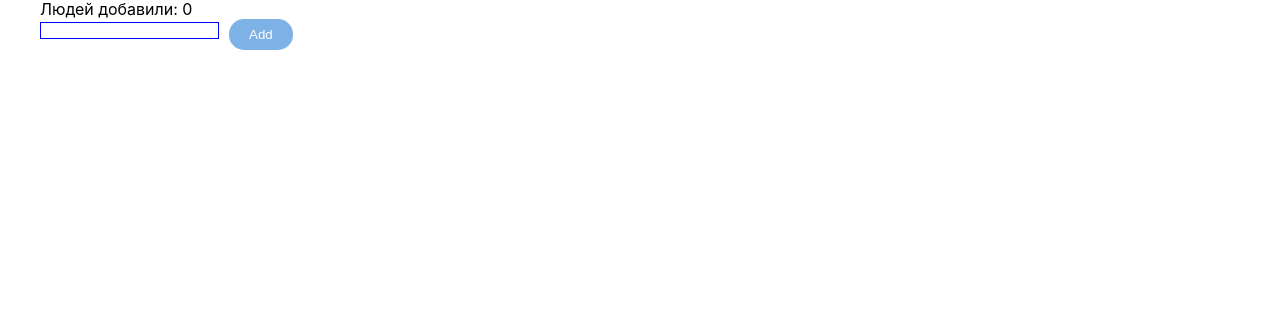
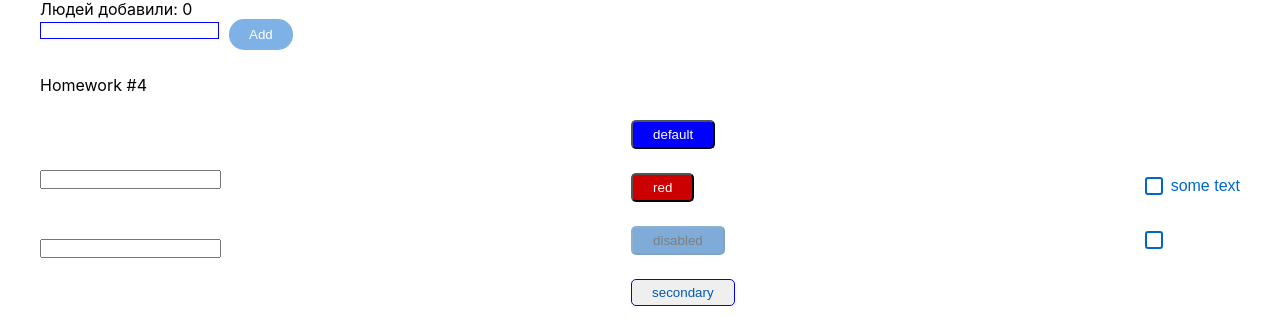
Before and after one commit to ValeriaBog/homeTasks, a React (Create React App) app: page / in a window 1280 px wide. Shown: the part 627-952 px from the top of the page. Before the commit the page ends 800 px from the top, so only its background shows below. Built offline with nearby package versions, Linux system fonts and the light colour scheme.

Commit message:
done task H4

```diff
--- a/src/s1-main/App.tsx
+++ b/src/s1-main/App.tsx
@@ -3,6 +3,7 @@ import s from './App.module.css'
 import HW1 from '../s2-homeworks/hw01/HW1'
 import HW2 from "../s2-homeworks/hw02/HW2";
 import HW3 from "../s2-homeworks/hw03/HW3";
+import HW4 from "../s2-homeworks/hw04/HW4";
 
 function App() {
     return (
@@ -11,7 +12,7 @@ function App() {
             {/*раскомментировать по ходу выполнения*/}
             <HW2/>
             <HW3/>
-            {/*<HW4/>*/}
+            <HW4/>
 
             {/*при выполнении дз 5 и более - закомментировать здесь дз 1-4, так как они есть внутри дз 5*/}
             {/*<HW5/>*/}
--- a/src/s2-homeworks/hw04/Stand.tsx
+++ b/src/s2-homeworks/hw04/Stand.tsx
@@ -9,6 +9,7 @@ const Stand = () => {
     const [error, setError] = useState<string>('')
 
     const [stateForAllCheckboxes, setChecked] = useState<boolean>(false)
+
 
     return (
         <div id={'hw4-stand'} className={s.stand}>
--- a/src/s2-homeworks/hw04/common/c1-SuperInputText/SuperInputText.module.css
+++ b/src/s2-homeworks/hw04/common/c1-SuperInputText/SuperInputText.module.css
@@ -11,6 +11,7 @@
 }
 
 .errorInput {
+    border: 3px solid red;
 }
 
 .errorInput:focus {
--- a/src/s2-homeworks/hw04/common/c2-SuperButton/SuperButton.module.css
+++ b/src/s2-homeworks/hw04/common/c2-SuperButton/SuperButton.module.css
@@ -1,35 +1,53 @@
 .button {
+    border-radius: 5px;
+    padding: 5px 20px;
+    text-align: center;
 }
 
 .disabled {
+    opacity: 0.5;
+    color: black;
+    background: #0059b3;
 }
 
 .secondary {
+    border: 1px solid blue;
+    color: #0059b3;
 }
 
 .default {
+    background: blue;
+    color: #FFFFFF;
 }
 
 .red {
+    background: #cc0000;
+    color: #FFFFFF;
 }
 
 .default:hover {
+    background: lightsteelblue;
 }
 
 .red:hover {
+    background: firebrick;
 }
 
 .secondary:hover {
+    background: lightblue;
 }
 
 
 .default:active {
+    background: darkblue;
 }
 
 .secondary:active {
+    background: cadetblue;
 }
 
 .red:active {
+    background: darkred;
 }
 
 .button:disabled {
--- a/src/s2-homeworks/hw04/common/c2-SuperButton/SuperButton.tsx
+++ b/src/s2-homeworks/hw04/common/c2-SuperButton/SuperButton.tsx
@@ -17,12 +17,10 @@ const SuperButton: React.FC<SuperButtonPropsType> = (
         ...restProps // все остальные пропсы попадут в объект restProps, там же будет children
     }
 ) => {
-    const finalClassName = s.button
-        // + (disabled
-        //         ? ...
-        //         : xType === 'red'
-        //             ? ...
-        + (className ? ' ' + className : '') // задачка на смешивание классов
+    const finalClassName = `${s.button} ${disabled ? s.disabled :
+            xType === 'red' ? s.red:
+            xType === 'secondary'? s.secondary: s.default}`
+        // + (className ? ' ' + className : '') // задачка на смешивание классов
 
     return (
         <button
--- a/src/s2-homeworks/hw04/common/c3-SuperCheckbox/SuperCheckbox.tsx
+++ b/src/s2-homeworks/hw04/common/c3-SuperCheckbox/SuperCheckbox.tsx
@@ -27,8 +27,15 @@ const SuperCheckbox: React.FC<SuperCheckboxPropsType> = (
     }
 ) => {
     const onChangeCallback = (e: ChangeEvent<HTMLInputElement>) => {
+
+        if (onChange) {
+            onChange(e)
+        }
+        if (onChangeChecked) {
+            onChangeChecked(e.currentTarget.checked)
+        }
+
         // задачка на написание онченджа
-
     }
 
     const finalInputClassName = s.checkbox
```
